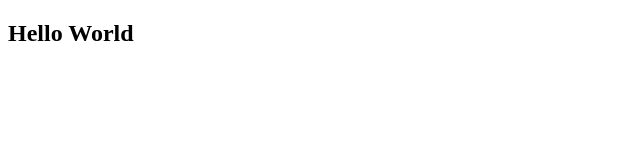
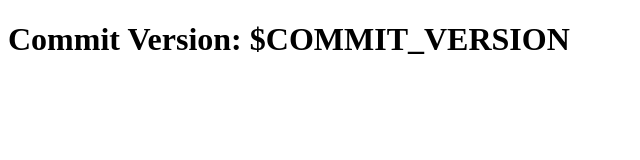
Before and after one commit to tiago-terra/ecs-aws-deployments-demo, a plain HTML site: page docker/nginx/index.html in a window 1280 px wide. Shown: the whole page, without its empty margins (0-640 px from the left). Drawn offline with Linux system fonts and the light colour scheme.

```diff
--- a/docker/nginx/index.html
+++ b/docker/nginx/index.html
@@ -6,8 +6,8 @@
     <title>Docker Nginx</title>
 </head>
 
-<body>
-    <h2>Hello World</h2>
+<body style="background-color:$DEPLOY_TYPE;">
+    <h1>Commit Version: $COMMIT_VERSION</h1>
 </body>
 
 </html>
```
Also changed, not shown: 10 other files.
